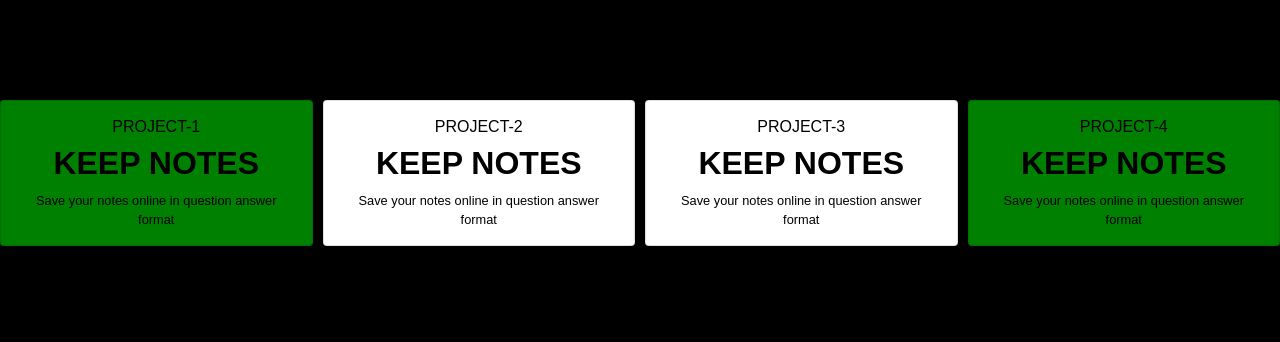
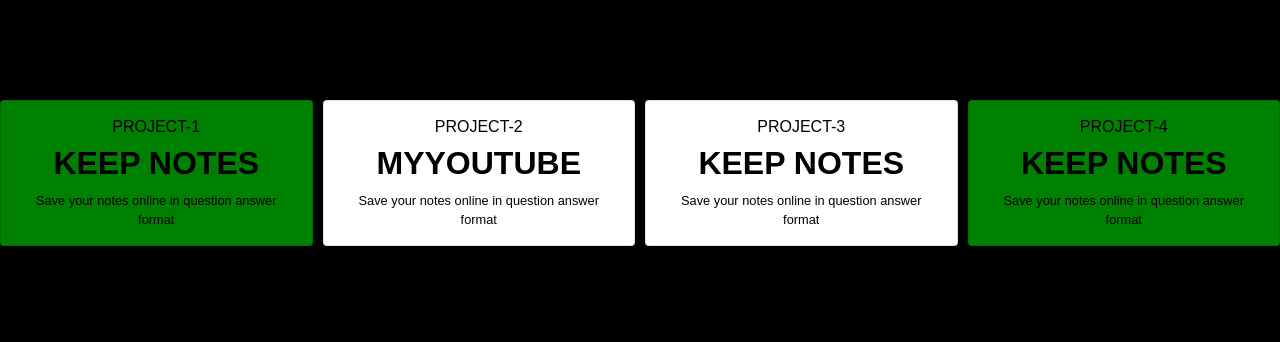
Before and after one commit to akashgupta77500/PROJECTS, a Django app: page /project in a window 1280 px wide. Shown: the part 66-408 px from the top of the page. Run offline with Django 3.2, Linux system fonts and the light colour scheme; some libraries are stand-ins or nearby versions.

Commit message:
Update project.html

```diff
--- a/akash/templates/project.html
+++ b/akash/templates/project.html
@@ -146,7 +146,7 @@
   <div class="column">
     <div class="card"style="background-color:white;color:black">
         <h6>PROJECT-2</h6>
-      <h2><a href="{% url 'study' %}" style="color:black"><b>KEEP NOTES</b></a></h2>
+      <h2><a href="https://my--youtube.herokuapp.com/" style="color:black"><b>MYYOUTUBE</b></a></h2>
        <small> Save your notes online in question answer format</small>
     </div>
   </div>
```
